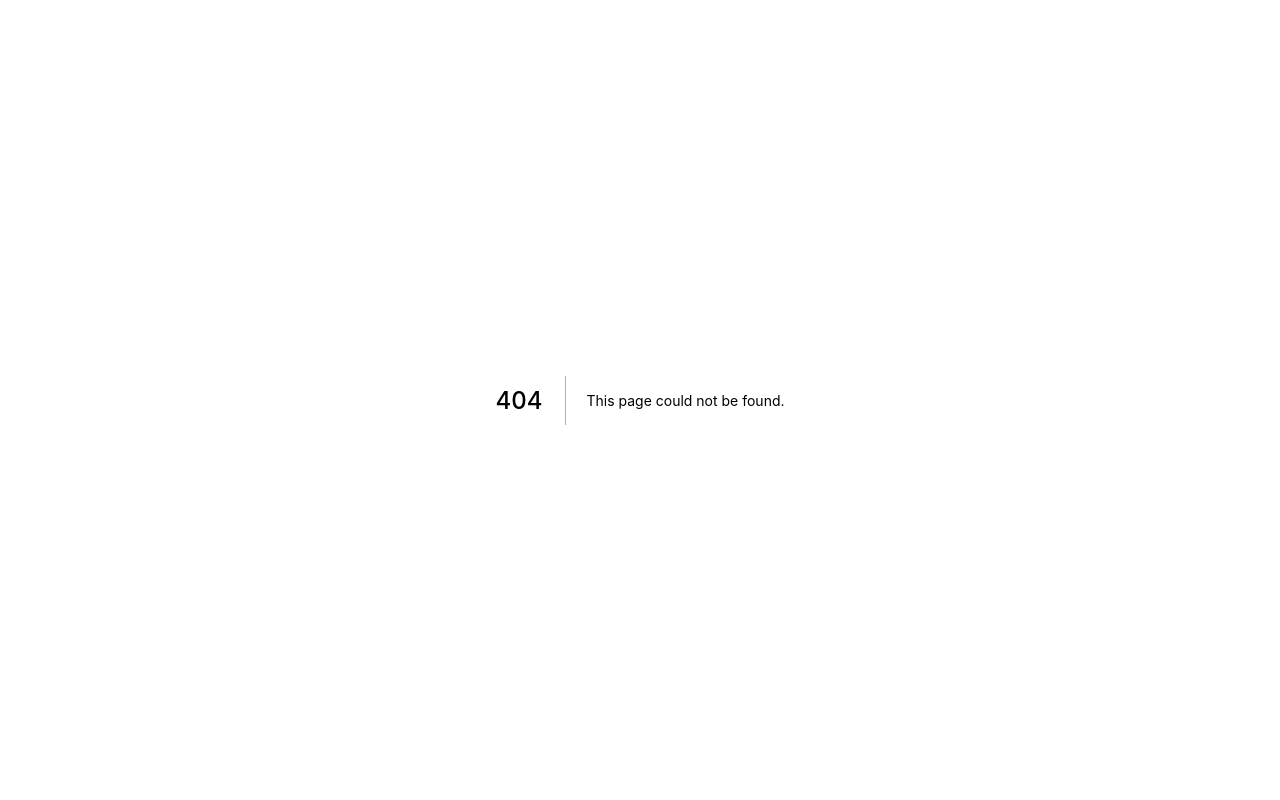
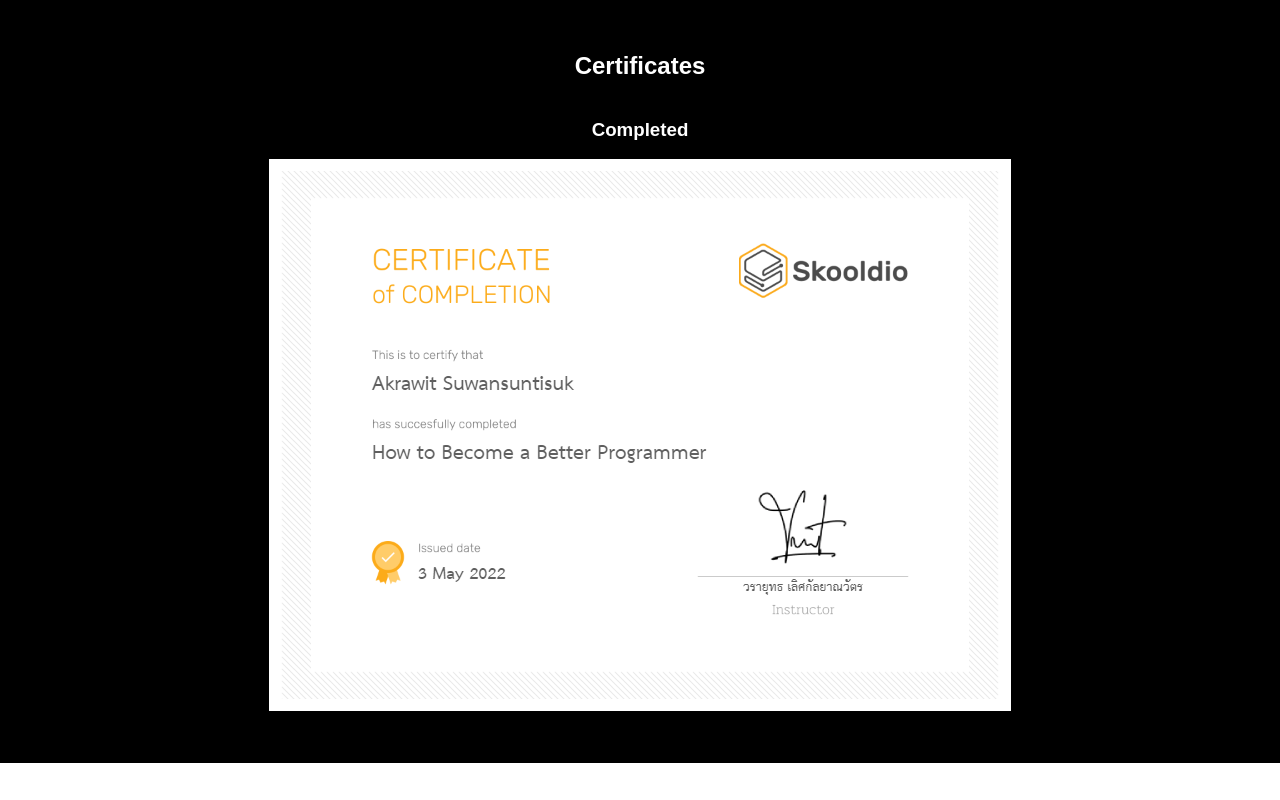
Before and after one commit to Akrawit/akrawit.github.io, a Next.js app: page /certificate/certificates in a window 1280 px wide. Before the commit this address had no page. Built offline with nearby package versions, Linux system fonts and the light colour scheme.

Commit message:
Add certificate section

```diff
--- a/next.config.js
+++ b/next.config.js
@@ -3,4 +3,13 @@
       loader: 'imgix',
       path: 'https://akrawit.com/public/',
     },
+    exportPathMap: async function (
+      defaultPathMap,
+      { dev, dir, outDir, distDir, buildId }
+    ) {
+      return {
+        '/': { page: '/' },
+        '/about': { page: '/about' },
+      }
+    },
   }
--- /dev/null
+++ b/pages/certificate/certificates.js
@@ -0,0 +1,19 @@
+import styles from "../../styles/Certificate.module.css"
+
+export default function Certificate() {
+  return (
+    <section className={styles.certificate}>
+      <h2>Certificates</h2>
+      <ul>
+        <li>
+          <h3>Completed</h3>
+          <ul>
+            <li>
+              <img src="/cer1.png"/>
+            </li>
+          </ul>
+        </li>
+      </ul>
+    </section>
+  )
+}
--- a/pages/index.js
+++ b/pages/index.js
@@ -2,6 +2,7 @@
 import Header from "./header/header"
 import Experience from "./experience/experience"
 import Skill from "./skill/skill"
+import Certificate from "./certificate/certificates"
 
 export default function Home() {
   return (
@@ -9,6 +10,7 @@
       <Header/>
       <Experience/>
       <Skill />
+      <Certificate />
     </div>
   )
 }
--- /dev/null
+++ b/styles/Certificate.module.css
@@ -0,0 +1,31 @@
+.certificate {
+  padding: 2rem 1rem;
+  flex: 1;
+  text-align: center;
+  width: 100%;
+  background-color: black;
+  color: #FFF;
+}
+
+.certificate li {
+  list-style-type: none;
+}
+
+.certificate ul {
+  margin-block-start: 0;
+  padding-inline-start: 0;
+  display: flex;
+  flex-direction: row;
+  justify-content: center;
+  align-items: center;
+  max-width: 100%;
+  flex-flow: wrap;
+}
+
+@media screen and (max-device-width: 480px){
+  .certificate ul{
+    display: flex;
+    flex-direction: column;
+    align-items: center ;
+  }
+}
```
Also changed, not shown: pages/certificate copy/certificates.js (added, +15 -0 lines), pages/skill/skill.js (+4 -4 lines), public/cer1.png (added).
